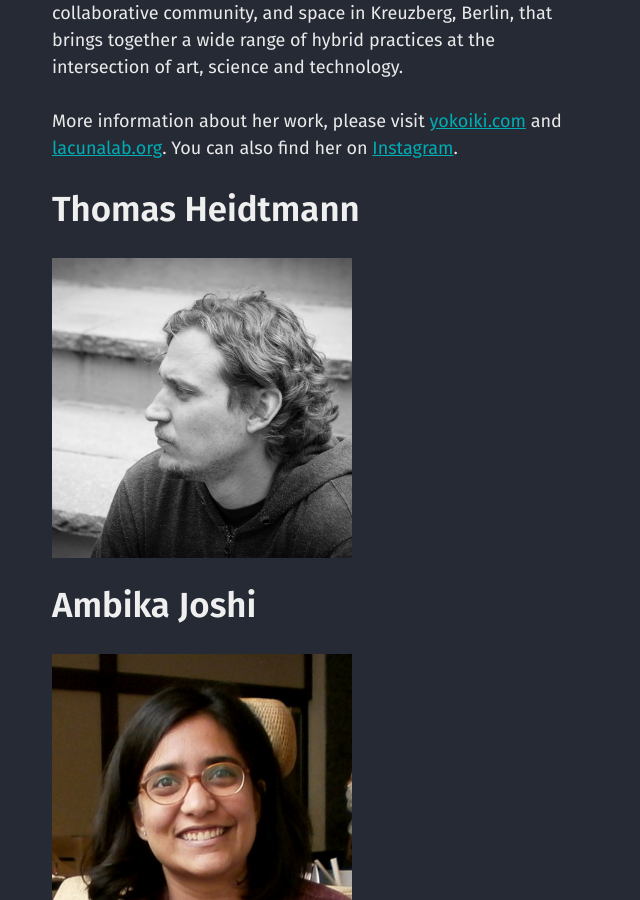
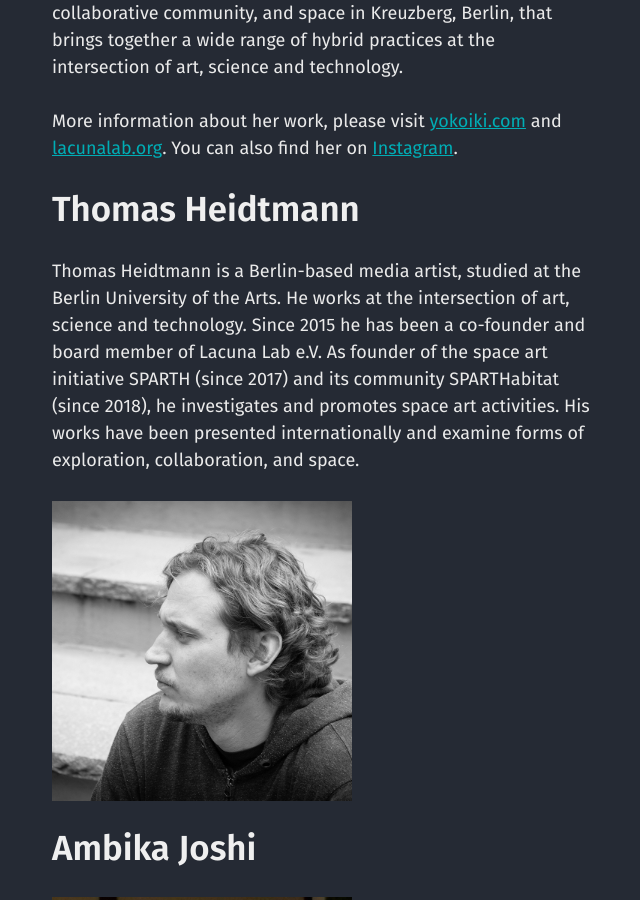
Before and after one commit to knot-a-conversation/about.github.io, a Jekyll site: the page built from about.md, in a window 1280 px wide and 900 px high, scrolled down 723 px. Shown: the whole window, without its empty margins (20-660 px from the left). Built offline with Jekyll 4.4.1, drawn with Linux system fonts in a browser that asks for light colours.

Commit message:
Update about.md

```diff
--- a/about.md
+++ b/about.md
@@ -10,6 +10,9 @@ Nayeli Vega (born in Mx. City) lives and works in Berlin. She holds a M.A. in Te
 More information about her work, please visit [yokoiki.com](https://yokoiki.com) and [lacunalab.org](https://lacunalab.org/). You can also find her on [Instagram](https://www.instagram.com/yokoikilab/).
 
 ## Thomas Heidtmann
+
+Thomas Heidtmann is a Berlin-based media artist, studied at the Berlin University of the Arts. He works at the intersection of art, science and technology. Since 2015 he has been a co-founder and board member of Lacuna Lab e.V. As founder of the space art initiative SPARTH (since 2017) and its community SPARTHabitat (since 2018), he investigates and promotes space art activities. His works have been presented internationally and examine forms of exploration, collaboration, and space.
+
 ![Thomas](/assets/thomas-heidtmann.jpg)
 
 ## Ambika Joshi
```
